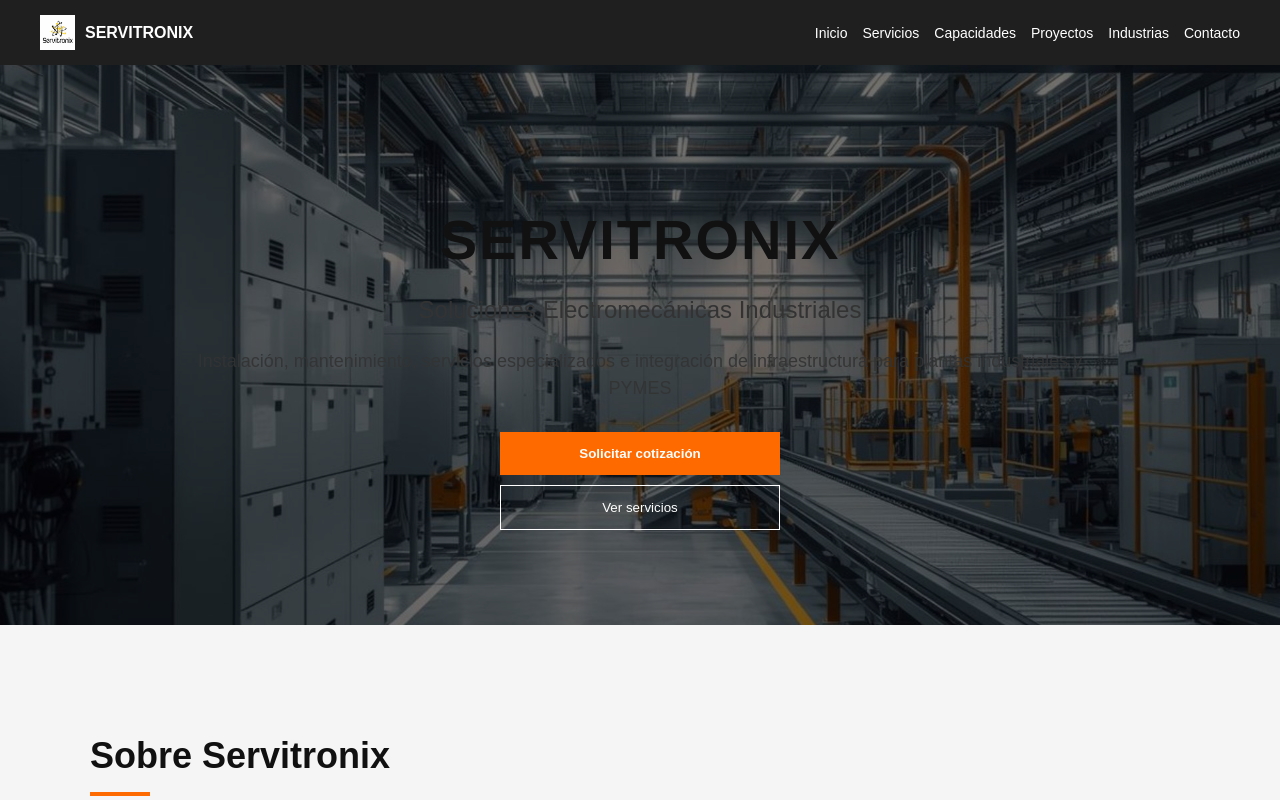
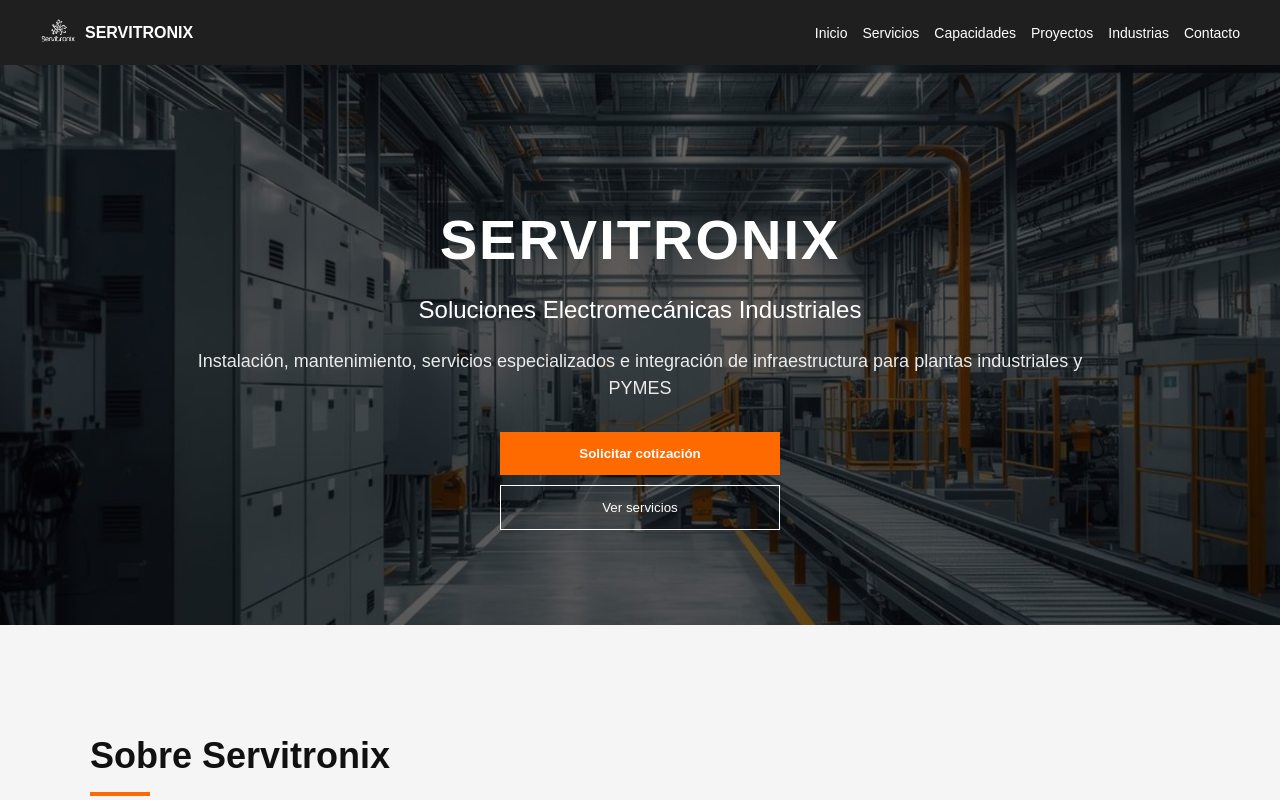
Before and after one commit to CarlosFuentes11/servitronix-site, a Next.js app: page / in a window 1280 px wide. Shown: the top 800 px of the page. Built offline with nearby package versions, Linux system fonts and the light colour scheme.

Commit message:
fix contraste hero y contacto

```diff
--- a/src/sections/Contact.js
+++ b/src/sections/Contact.js
@@ -7,22 +7,14 @@
       style={{
         padding: "80px 20px",
         background: "#1f1f1f",
-        color: "white",
+        color: "#ffffff",
       }}
     >
-      <div
-        style={{
-          maxWidth: "1100px",
-          margin: "0 auto",
-        }}
-      >
-        {/* TITULO */}
+      <div style={{ maxWidth: "1100px", margin: "0 auto" }}>
+
         <h2 style={title}>Contacto</h2>
-
-        {/* LINEA */}
         <div style={line} />
 
-        {/* TEXTO */}
         <p style={text}>
           ¿Tienes un proyecto industrial? Contáctanos y te ayudamos a desarrollar
           soluciones confiables para tu operación.
@@ -32,17 +24,16 @@
           Atendemos proyectos en el norte de México y zonas industriales del país.
         </p>
 
-        {/* GRID */}
         <div style={grid}>
 
-          {/* DATOS */}
+          {/* INFO */}
           <div style={infoBox}>
-            <p>📧 servitronixcontacto@gmail.com</p>
-            <p>📞 +52 844 535 4897</p>
-            <p>📍 Saltillo, Coahuila, México</p>
+            <p style={white}>📧 servitronixcontacto@gmail.com</p>
+            <p style={white}>📞 +52 844 535 4897</p>
+            <p style={white}>📍 Saltillo, Coahuila, México</p>
           </div>
 
-          {/* FORMULARIO */}
+          {/* FORM */}
           <form style={form}>
             <input placeholder="Nombre" style={input} />
             <input placeholder="Correo" style={input} />
@@ -57,8 +48,8 @@
 
         {/* REGISTROS */}
         <div style={legal}>
-          <p>Registro REPSE: [STPS/UTD/DGIFT/AR203350/2025]</p>
-          <p>DUNS: [#95-176-8610]</p>
+          <p>Registro REPSE: STPS/UTD/DGIFT/AR203350/2025</p>
+          <p>DUNS: 95-176-8610</p>
           <p>
             Cumplimos con regulaciones y estándares para la prestación de
             servicios especializados en el sector industrial.
@@ -73,6 +64,7 @@
 const title = {
   fontSize: "clamp(26px, 5vw, 36px)",
   marginBottom: "15px",
+  color: "#fff",
 };
 
 const line = {
@@ -86,12 +78,14 @@
   fontSize: "clamp(14px, 2.5vw, 18px)",
   lineHeight: "1.7",
   maxWidth: "600px",
+  color: "#fff",
 };
 
 const subtext = {
   marginTop: "10px",
   opacity: "0.8",
   fontSize: "14px",
+  color: "#ccc",
 };
 
 const grid = {
@@ -105,13 +99,19 @@
   display: "flex",
   flexDirection: "column",
   gap: "10px",
-  fontSize: "15px",
+};
+
+const white = {
+  color: "#fff",
 };
 
 const form = {
   display: "flex",
   flexDirection: "column",
   gap: "10px",
+  background: "rgba(255,255,255,0.05)",
+  padding: "20px",
+  borderRadius: "8px",
 };
 
 const input = {
@@ -119,11 +119,13 @@
   borderRadius: "4px",
   border: "none",
   fontSize: "14px",
+  color: "#111",
+  background: "#fff",
 };
 
 const button = {
   background: "#ff6a00",
-  color: "white",
+  color: "#fff",
   padding: "12px",
   border: "none",
   cursor: "pointer",
--- a/src/sections/Hero.js
+++ b/src/sections/Hero.js
@@ -8,11 +8,11 @@
       style={{
         position: "relative",
         minHeight: "70vh",
-        padding: "60px 20px",
         width: "100%",
+        overflow: "hidden",
       }}
     >
-      {/* 🖼 Imagen de fondo */}
+      {/* 🖼 Imagen */}
       <Image
         src="/images/hero-servitronix.jpg"
         alt="Servitronix industrial"
@@ -26,113 +26,119 @@
         style={{
           position: "absolute",
           inset: 0,
-          background: "rgba(0,0,0,0.55)",
+          background: "rgba(0,0,0,0.6)",
+          zIndex: 1,
         }}
       />
 
-      {/* 🟢 Contenido */}
+      {/* CONTENIDO */}
       <div
         style={{
-          position: "absolute",
-          inset: 0,
+          position: "relative",
+          zIndex: 2,
           display: "flex",
-          flexDirection: "column",
           justifyContent: "center",
           alignItems: "center",
           textAlign: "center",
-          color: "white",
-          padding: "20px",
+          minHeight: "70vh",
+          padding: "40px 20px",
+          color: "#ffffff",
         }}
       >
         <div style={{ maxWidth: "900px" }}>
-          {/* TÍTULO */}
-          <h1
-            style={{
-              fontSize: "clamp(32px, 6vw, 56px)",
-              fontWeight: "bold",
-              letterSpacing: "2px",
-              marginBottom: "15px",
-            }}
-          >
+
+          <h1 style={h1}>
             SERVITRONIX
           </h1>
 
-          {/* SUBTÍTULO */}
-          <p
-            style={{
-              fontSize: "clamp(18px, 3vw, 24px)",
-              fontWeight: "500",
-            }}
-          >
+          <p style={subtitle}>
             Soluciones Electromecánicas Industriales
           </p>
 
-          {/* DESCRIPCIÓN */}
-          <p
-            style={{
-              fontSize: "clamp(14px, 2.5vw, 18px)",
-              marginTop: "15px",
-              opacity: "0.9",
-              lineHeight: "1.5",
-            }}
-          >
+          <p style={desc}>
             Instalación, mantenimiento, servicios especializados e integración de infraestructura para
             plantas industriales y PYMES
           </p>
 
-          {/* 🔘 BOTONES */}
-          <div
-            style={{
-              marginTop: "30px",
-              display: "flex",
-              flexDirection: "column",
-              gap: "10px",
-              alignItems: "center",
-            }}
-          >
-            {/* BOTÓN 1 */}
+          {/* BOTONES */}
+          <div style={buttons}>
+
             <button
-              onClick={() => {
+              onClick={() =>
                 document
                   .getElementById("contacto")
-                  ?.scrollIntoView({ behavior: "smooth" });
-              }}
-              style={{
-                background: "#ff6a00",
-                color: "white",
-                padding: "14px 28px",
-                border: "none",
-                cursor: "pointer",
-                fontWeight: "bold",
-                width: "100%",
-                maxWidth: "280px",
-              }}
+                  ?.scrollIntoView({ behavior: "smooth" })
+              }
+              style={btnPrimary}
             >
               Solicitar cotización
             </button>
 
-            {/* BOTÓN 2 */}
             <button
-              onClick={() => {
+              onClick={() =>
                 document
                   .getElementById("servicios")
-                  ?.scrollIntoView({ behavior: "smooth" });
-              }}
-              style={{
-                background: "transparent",
-                color: "white",
-                padding: "14px 28px",
-                border: "1px solid white",
-                cursor: "pointer",
-                width: "100%",
-                maxWidth: "280px",
-              }}
+                  ?.scrollIntoView({ behavior: "smooth" })
+              }
+              style={btnSecondary}
             >
               Ver servicios
             </button>
+
           </div>
         </div>
       </div>
     </section>
   );
 }
+
+const h1 = {
+  fontSize: "clamp(32px, 6vw, 56px)",
+  fontWeight: "bold",
+  letterSpacing: "2px",
+  marginBottom: "15px",
+  color: "#ffffff",
+};
+
+const subtitle = {
+  fontSize: "clamp(18px, 3vw, 24px)",
+  fontWeight: "500",
+  color: "#ffffff",
+};
+
+const desc = {
+  fontSize: "clamp(14px, 2.5vw, 18px)",
+  marginTop: "15px",
+  opacity: "0.9",
+  lineHeight: "1.5",
+  color: "#ffffff",
+};
+
+const buttons = {
+  marginTop: "30px",
+  display: "flex",
+  flexDirection: "column",
+  gap: "10px",
+  alignItems: "center",
+};
+
+const btnPrimary = {
+  background: "#ff6a00",
+  color: "#fff",
+  padding: "14px 28px",
+  border: "none",
+  cursor: "pointer",
+  fontWeight: "bold",
+  width: "100%",
+  maxWidth: "280px",
+};
+
+const btnSecondary = {
+  background: "transparent",
+  color: "#fff",
+  padding: "14px 28px",
+  border: "1px solid #fff",
+  cursor: "pointer",
+  width: "100%",
+  maxWidth: "280px",
+};
```
Also changed, not shown: public/images/logo-servitronix.png.
